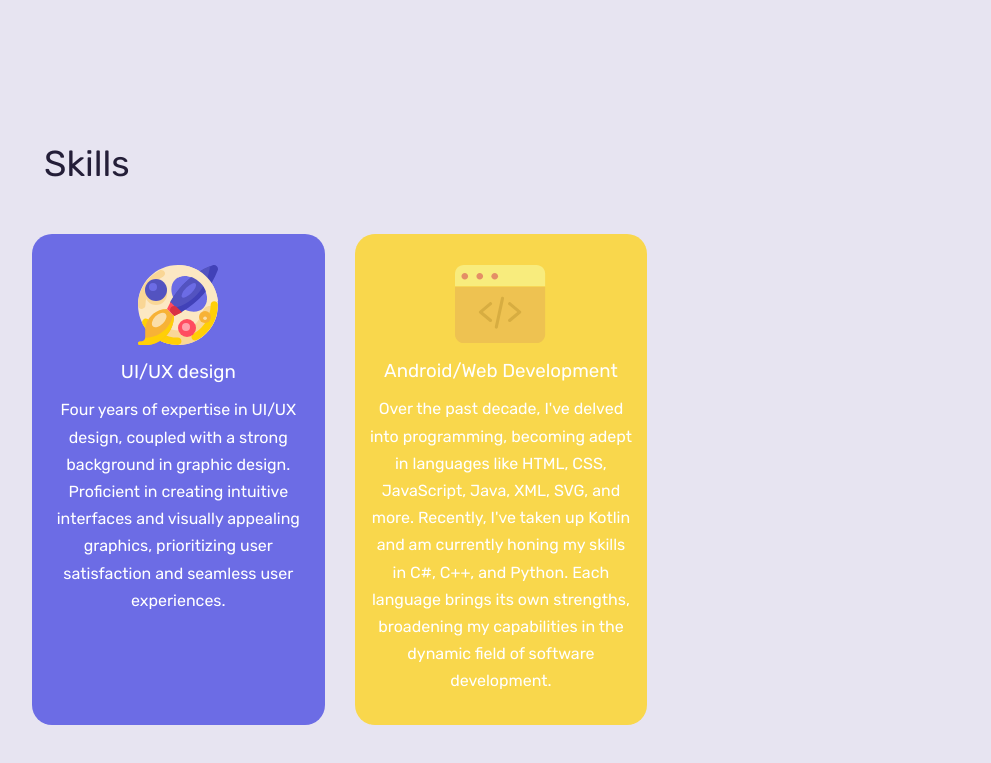
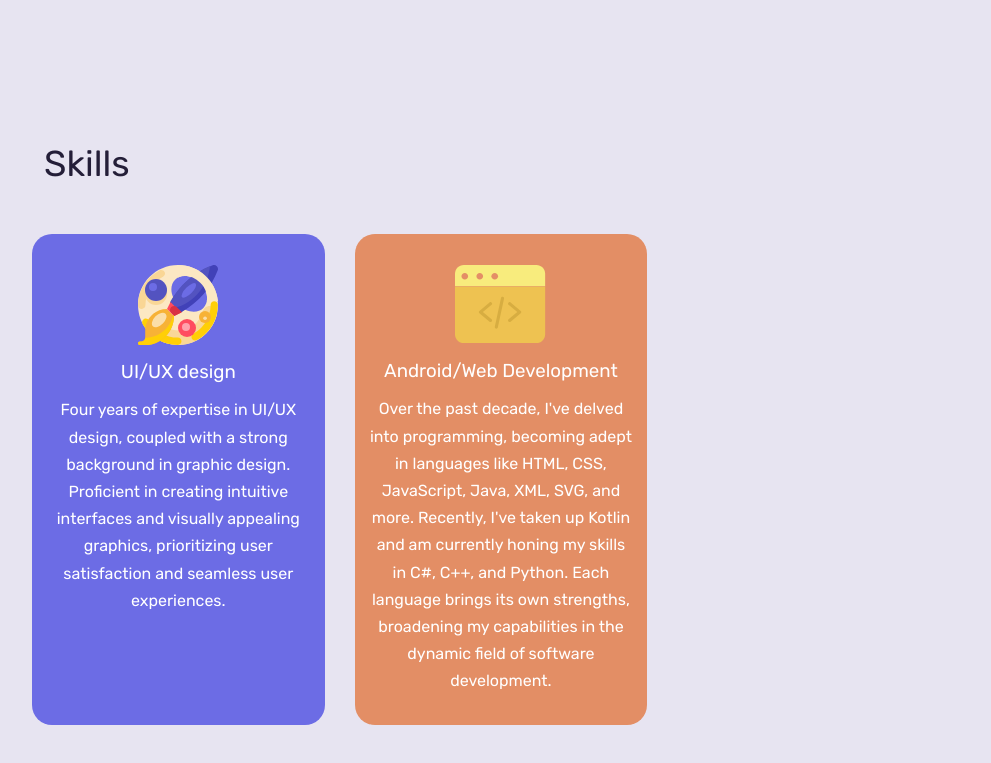
Before and after one commit to ARV3609/arv3609.github.io, a plain HTML site: page index.html in a window 1280 px wide. Shown: the part 1212-1975 px from the top of the page, without its empty margins (139-1130 px from the left). Drawn offline with nearby package versions, Linux system fonts and the light colour scheme.

Commit message:
Update index.html
Changing the BG color of the details section for the code

```diff
--- a/index.html
+++ b/index.html
@@ -162,7 +162,7 @@ I am also good at UI/UX design and graphic design.
                         </div>
                     </div>
                     <div class="service-item padd-15">
-                        <div class="service-item-inner" style="background: rgb(249,215,76);">
+                        <div class="service-item-inner" style="background: #E38E65;">
                             <img src="assets/img/service-2.svg" alt="">
                             <h3>Android/Web Development</h3>
                             <p>Over the past decade, I've delved into programming, becoming adept in languages
```
